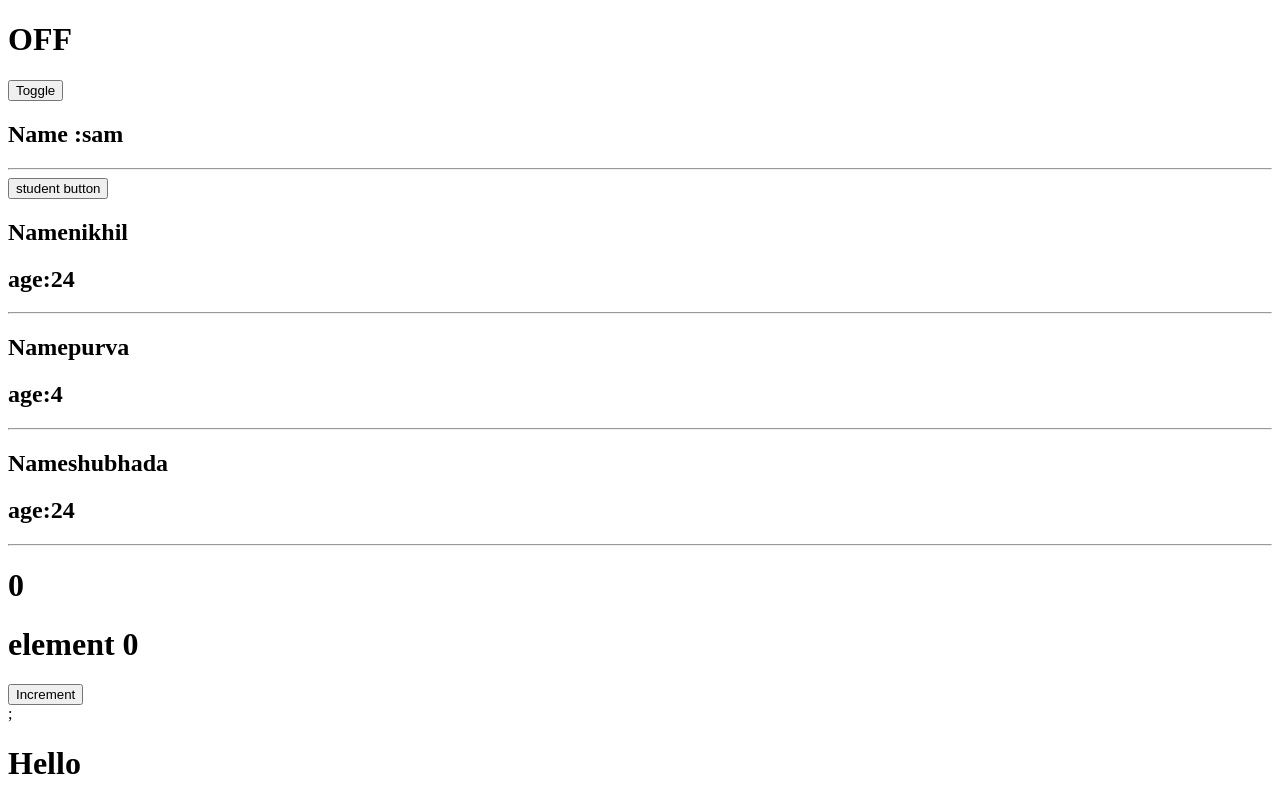
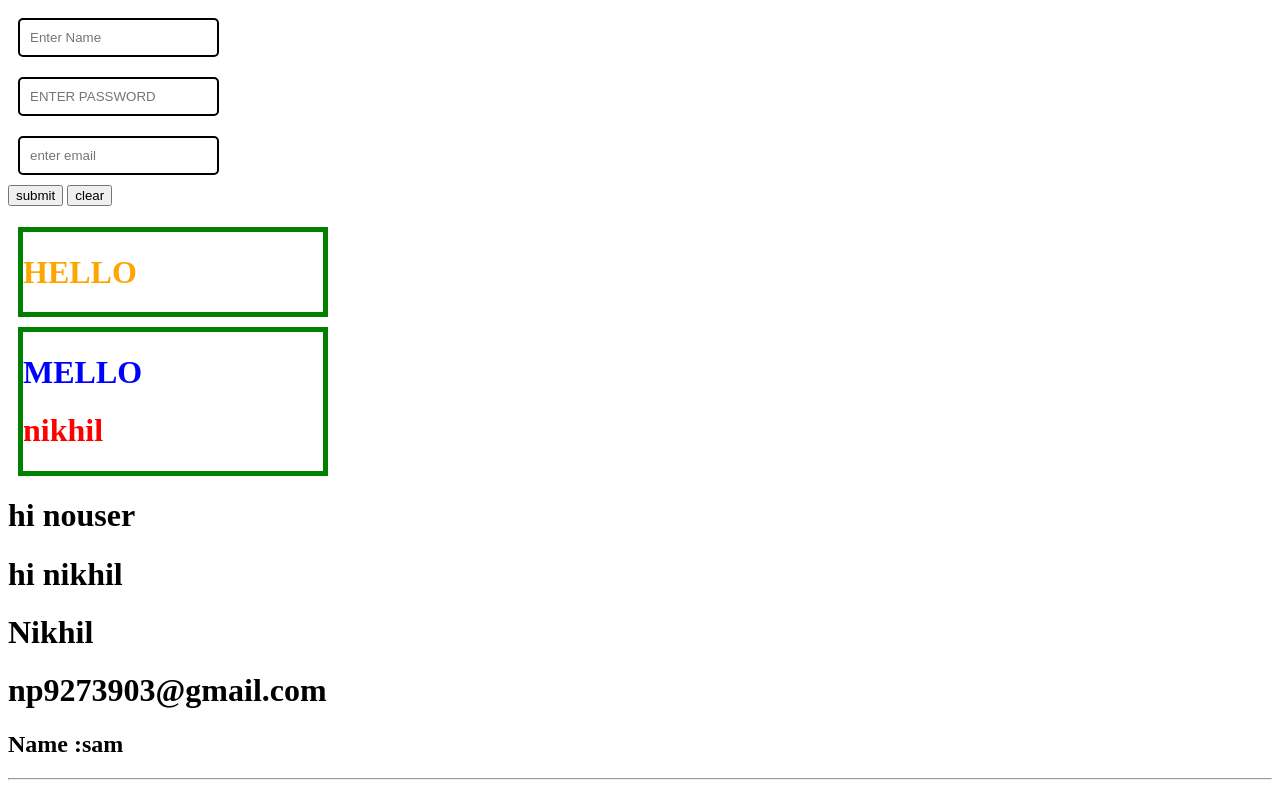
Before and after one commit to np9273903-del/react-blog, a React (Vite) app: page / in a window 1280 px wide. Shown: the top 786 px of the page. Built offline with nearby package versions, Linux system fonts and the light colour scheme.

Commit message:
small projects

```diff
--- a/src/App.jsx
+++ b/src/App.jsx
@@ -9,6 +9,10 @@ import User from "./lecture19User.jsx"
 import College from "./College.jsx"
 import Student from "./student.jsx"
 import Pratice1 from "./pratice.jsx"
+import {Pratice2} from "./pratice.jsx"
+import Use from "./Lecture20.jsx"
+import Wrapper1 from "./Wrapper.jsx"
+import Lecture21 from "./Lecture21.jsx";
 function App(){
 
    const [fruit,setfruit] =useState("apple");
@@ -37,6 +41,12 @@ function App(){
     name:"shubhada",
     age:24,
    }
+
+   let Studentdata={
+    name:"Nikhil",
+    age:23,
+    email:"np9273903@gmail.com",
+   }
    let arr=['one','two','three','four','five'];
    let [Student1,newname]=useState("sam");
     function change(){
@@ -45,8 +55,21 @@ function App(){
    return (
 
       <div>
-
-       <Pratice1/>
+           <Lecture21 />
+        <Wrapper1 color="orange">
+          <h1>HELLO</h1>
+        </Wrapper1>
+         <Wrapper1 color="blue">
+          <h1>MELLO</h1>
+          <h1 style={{
+            color:"red",
+          }}>nikhil</h1>
+        </Wrapper1>
+        <Use />
+        <Use name="nikhil"/>
+       <Pratice2 User={Studentdata} />
+       {/* <Pratice2 name="nikhil"/> */}
+       {/* <Pratice1/> */}
 
        {/* <College name={arr}/>  */}
        <Student name={Student1}/>
--- /dev/null
+++ b/src/Lecture20.jsx
@@ -0,0 +1,10 @@
+function Use({name="nouser"}){
+    return(
+        <div>
+            {/* <h1>User component</h1> */}
+            <h1>hi {name}</h1>
+        </div>
+    )
+}
+
+export default Use;
--- /dev/null
+++ b/src/Lecture21.jsx
@@ -0,0 +1,71 @@
+import { useState } from "react";
+
+function Lecture21() {
+//    const [val,setval]=useState("");
+    //   const [currstate,newstate]=useState("");
+    //   function newfun(event){
+    //     newstate(event.target.value);
+    //
+      const [currname,newname]=useState("");
+      const [currpassword,newpassword]=useState("");
+      const [curremail,newemail]=useState("");
+      function fun(event){
+        newname(event.target.value);
+      }
+      function fun1(event){
+        newpassword(event.target.value);
+      }
+       function fun2(event){
+        newemail(event.target.value);
+      }
+      function clearfunction(){
+        newname("");
+        newpassword("");
+        newemail("");
+      }
+    return (
+    <div>
+      {/* <h1>Lecture 21 Component</h1>
+      <h1>get input field value</h1> */}
+      {/* <input type="text" value={val} onChange={(event)=>setval(event.target.value)} placeholder="enter username"/>
+      <h1>{val}</h1>
+      <button onClick={()=>setval("")}>click</button> */}
+      {/* <input type="text"  value={currstate} onChange={newfun} placeholder="username"/>
+      <h1>{currstate}</h1>
+      <br></br>
+      <input type="text" value={currstate}  onChange={newfun}  placeholder="username"/>
+      <h1>{currstate}</h1>
+      <br></br>
+      <input type="text"  value={currstate}  onChange={newfun}  placeholder="username"/>
+      <h1>{currstate}</h1> */}
+
+       <input type="text" value={currname} style={{
+    padding: "10px",
+    margin: "10px",
+    border: "2px solid black",
+    borderRadius: "5px"
+  }} onChange={fun} placeholder="Enter Name"/>
+        <br></br>
+       <input type="text" value={currpassword} style={{
+    padding: "10px",
+    margin: "10px",
+    border: "2px solid black",
+    borderRadius: "5px"
+  }} onChange={fun1} placeholder="ENTER PASSWORD"/>
+        <br></br>
+       <input type="text" value={curremail} style={{
+    padding: "10px",
+    margin: "10px",
+    border: "2px solid black",
+    borderRadius: "5px"
+  }} onChange={fun2} placeholder="enter email"/>
+        <br></br>
+       <button>submit</button>  <button onClick={clearfunction}>clear</button>
+        <h1>{currname}</h1>
+        <h1>{currpassword}</h1>
+        <h1>{curremail}</h1>
+    </div>
+  );
+}
+
+export default Lecture21;
--- /dev/null
+++ b/src/Wrapper.jsx
@@ -0,0 +1,15 @@
+function Wrapper1({children,color="green"}){
+    return(
+        <div style={{
+    color:color,
+    border:"5px solid green",
+    width:"300px",
+    margin:"10px",
+    }}>
+          {children}
+            {/* <h1>HELLO EVERYONE</h1> */}
+        </div>
+    )
+}
+
+export default Wrapper1;
--- a/src/pratice.jsx
+++ b/src/pratice.jsx
@@ -51,5 +51,14 @@ function Pratice1(){
 }
 
 
+export function Pratice2({User}){
+    return(
+      <div>
+        <h1>{User.name}</h1>
+       <h1>{User.email}</h1>
+      </div>
+    )
+}
+
 
 export default Pratice1;
```
